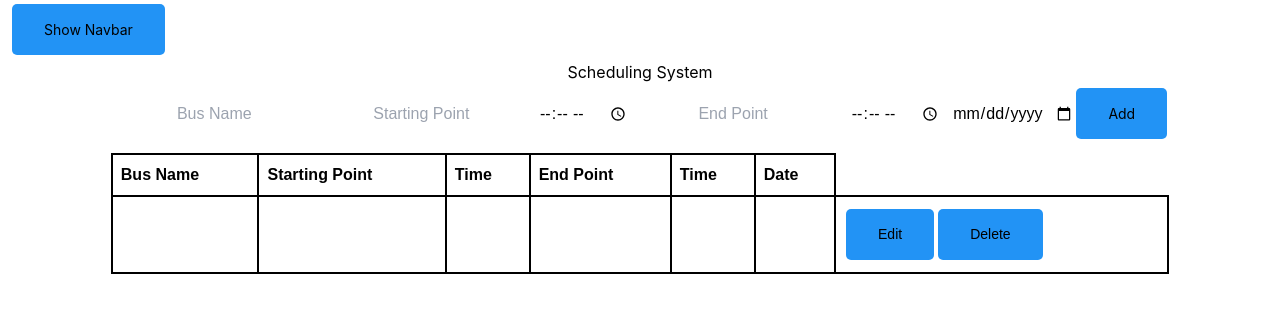
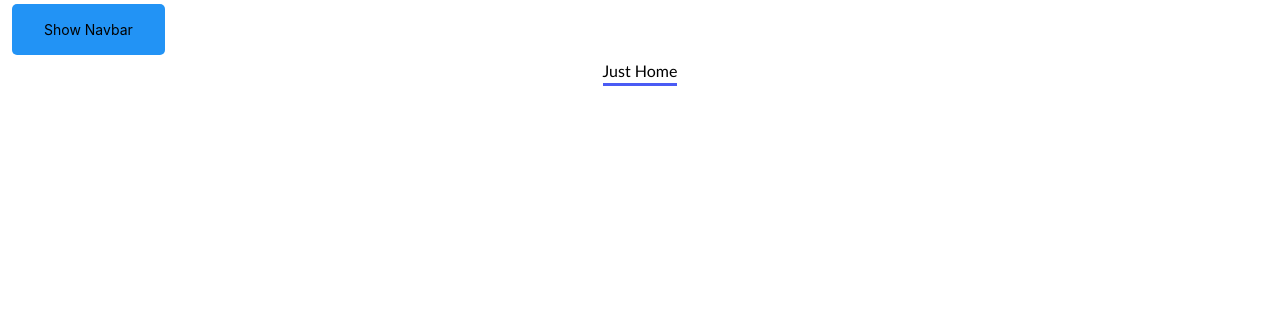
Before and after one commit to kur0N3ko/firs-react-app, a React (Create React App) app: page / in a window 1280 px wide. Shown: the top 312 px of the page. Built offline with nearby package versions, Linux system fonts and the light colour scheme.

Commit message:
Added Task page

```diff
--- a/src/App.js
+++ b/src/App.js
@@ -8,6 +8,7 @@ import { BrowserRouter as Router, Route, Switch } from "react-router-dom/cjs/rea
 import Home from "./components/PageComponent/Home";
 import About from "./components/PageComponent/About";
 import Contact from "./components/PageComponent/Contact";
+import TaskPage from "./components/PageComponent/TaskPage";
 
 function App() {
   return (
@@ -18,16 +19,21 @@ function App() {
         <div className="App">
             <Switch>
               <Route path="/" exact component={Home}>
-                <div className="Form">
-                  <hr/>
-                  <CrudProvider>
-                    <h2>Scheduling System</h2>
-                      <Form/>
-                  </CrudProvider>
+                <div>
+                  <Home/>
                 </div>
               </Route>
               <Route path="/about" component={About} />
               <Route path="/contact" component={Contact} />
+              <Route path="/taskpage" component={TaskPage} >
+                <div className="Form">
+                    <h1>Sheduling System</h1>
+                    <br/>
+                      <CrudProvider>
+                        <Form/>
+                      </CrudProvider>
+                </div>
+              </Route>
             </Switch>
         </div>
       </NavbarProvider>
--- a/src/components/Form.js
+++ b/src/components/Form.js
@@ -64,8 +64,10 @@ import DeleteData from './DeleteData';
               <td>{item.epoint}</td>
               <td>{item.etime}</td>
               <td>{item.date}</td>
-              <td><button onClick={() => handleEdit(item.id)}>Edit</button>
-              <DeleteData id={item.id} /></td>
+              <td>
+                <button onClick={() => handleEdit(item.id)}>Edit</button>
+                <DeleteData id={item.id} />
+              </td>
             </tr>
           ))}
         </tbody>
--- a/src/components/Navbar.js
+++ b/src/components/Navbar.js
@@ -19,6 +19,7 @@ return (
                     <li><Link to="/">Home</Link></li>
                     <li><Link to="/about">About</Link></li>
                     <li><Link to="/contact">Contact</Link></li>
+                    <li><Link to="/taskpage">Task Page</Link></li>
                 </ul>
         </nav>
             <button onClick={handleShowNavbar}>Show Navbar</button>
--- a/src/components/PageComponent/About.js
+++ b/src/components/PageComponent/About.js
@@ -2,7 +2,13 @@
 import React from 'react';
 
 function About() {
-    return <h1>About</h1>;
+    return(
+        <div>
+            <h1>About</h1>
+            <br/>
+                <p>Just about, about</p>
+        </div>
+    )
 }
 
 export default About;
--- a/src/components/PageComponent/Home.js
+++ b/src/components/PageComponent/Home.js
@@ -1,7 +1,7 @@
 import React from 'react';
 
 function Home() {
-    return <h1>Home</h1>;
+    return <h1>Just Home</h1>;
 }
 
 export default Home;
--- /dev/null
+++ b/src/components/PageComponent/TaskPage.js
@@ -0,0 +1,8 @@
+import React from 'react'
+import Form from '../Form'
+
+export default function TaskPage() {
+    return (
+            <Form/>
+    )
+}
```
